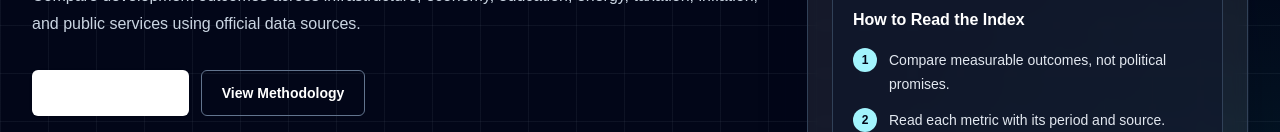
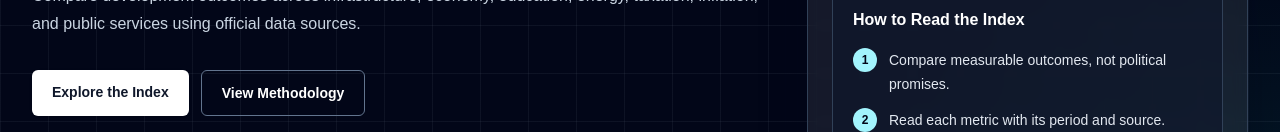
Before and after one commit to vaibhav-upbytes/nationbuildingindex, a Next.js app: page / in a window 1280 px wide. Shown: the part 668-800 px from the top of the page. Built offline with nearby package versions, Linux system fonts and the light colour scheme.

Commit message:
fix button text ui

```diff
--- a/src/app/page.tsx
+++ b/src/app/page.tsx
@@ -29,6 +29,7 @@ export default function HomePage() {
             <Link
               href="/methodology/"
               className="rounded-md bg-slate-950 px-5 py-3 text-sm font-semibold text-white hover:bg-slate-800"
+              style={{ backgroundColor: "#020617", color: "#ffffff" }}
             >
               Methodology
             </Link>
--- a/src/components/Hero.tsx
+++ b/src/components/Hero.tsx
@@ -77,6 +77,7 @@ export function Hero() {
             <Link
               href="#category-dashboard"
               className="rounded-md bg-white px-5 py-3 text-center text-sm font-semibold text-slate-950 shadow-sm hover:bg-slate-100 focus:outline-none focus:ring-2 focus:ring-cyan-300 focus:ring-offset-2 focus:ring-offset-slate-950"
+              style={{ backgroundColor: "#ffffff", color: "#0f172a" }}
             >
               Explore the Index
             </Link>
```
